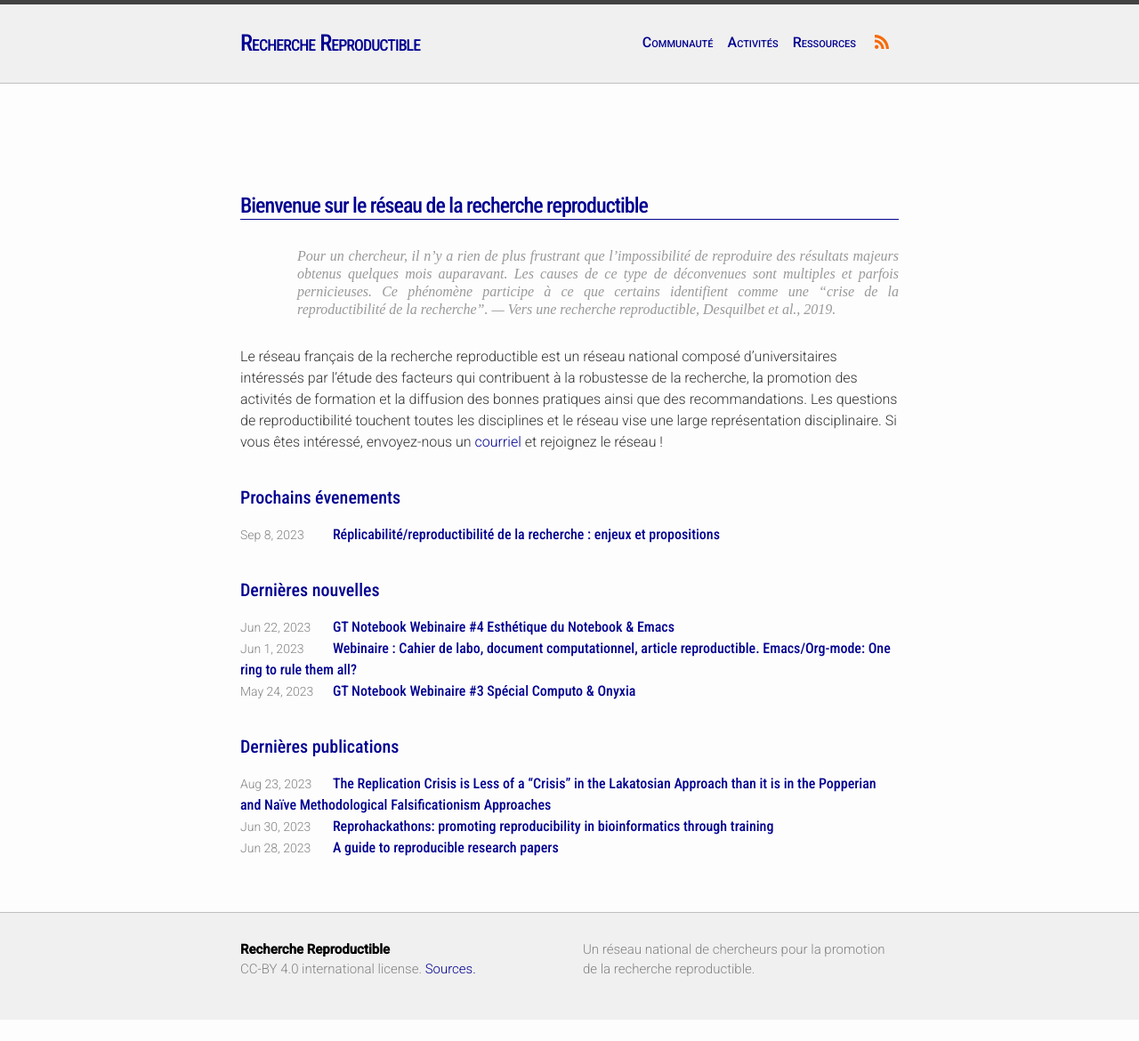
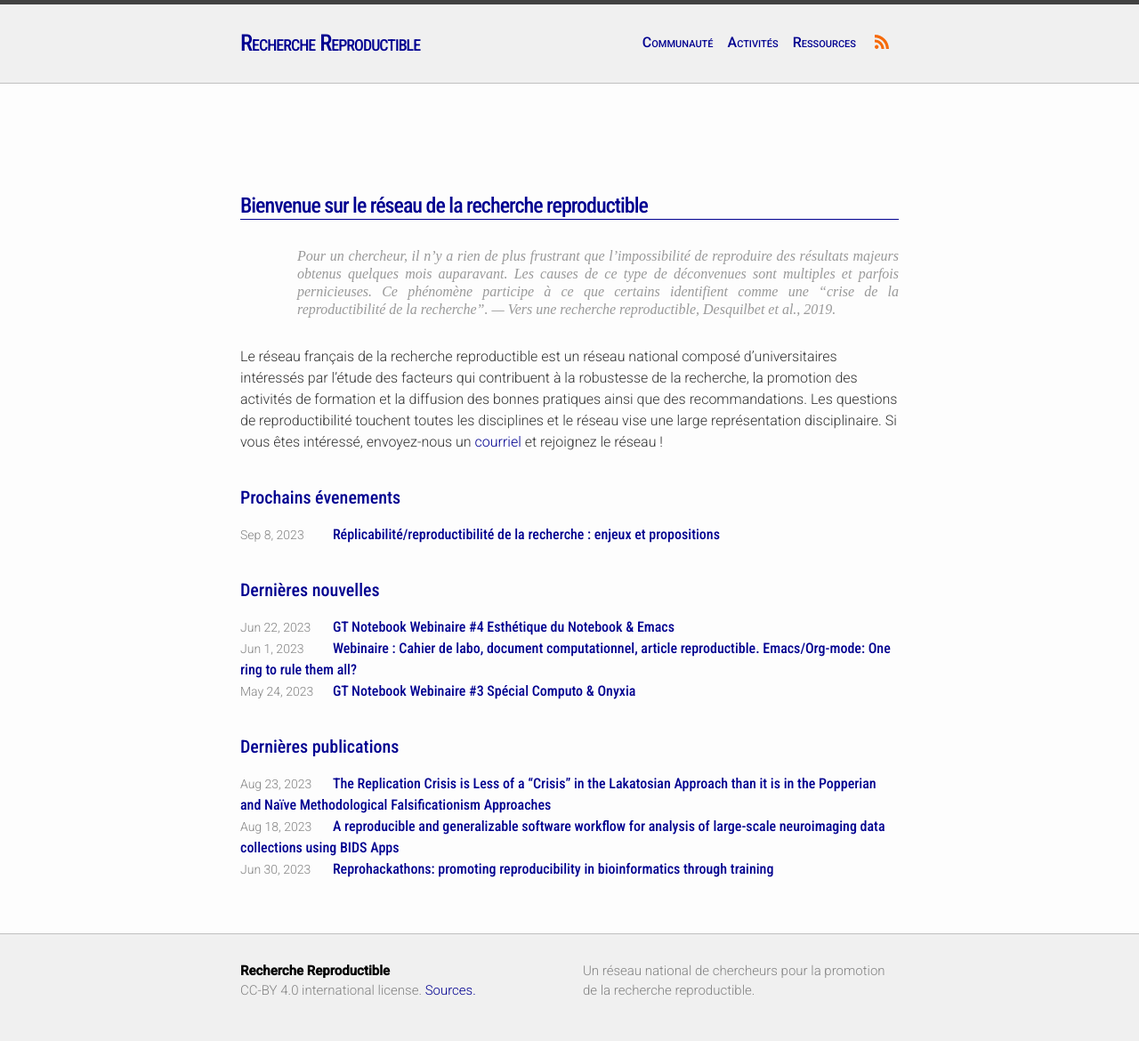
Before and after one commit to FR-RN/FR-RN, a Jekyll site: the page built from index.md, in a window 1280 px wide. Shown: the whole page at 89% size. Built offline with Jekyll 4.4.1, drawn with Linux system fonts in a browser that asks for light colours; some web fonts are replaced; before the commit the page ends 1146 px from its top, so only the background shows below that.

Commit message:
Fix date

```diff
--- a/_posts/2023-08-18-repro-BIDS.md
+++ b/_posts/2023-08-18-repro-BIDS.md
@@ -1,7 +1,7 @@
 ---
 layout: post
 title:  "A reproducible and generalizable software workflow for analysis of large-scale neuroimaging data collections using BIDS Apps"
-date:   2023-01-09 08:00 +0100
+date:   2023-08-18 08:00 +0100
 categories: publication
 tags: computational science
 lang: english
```
